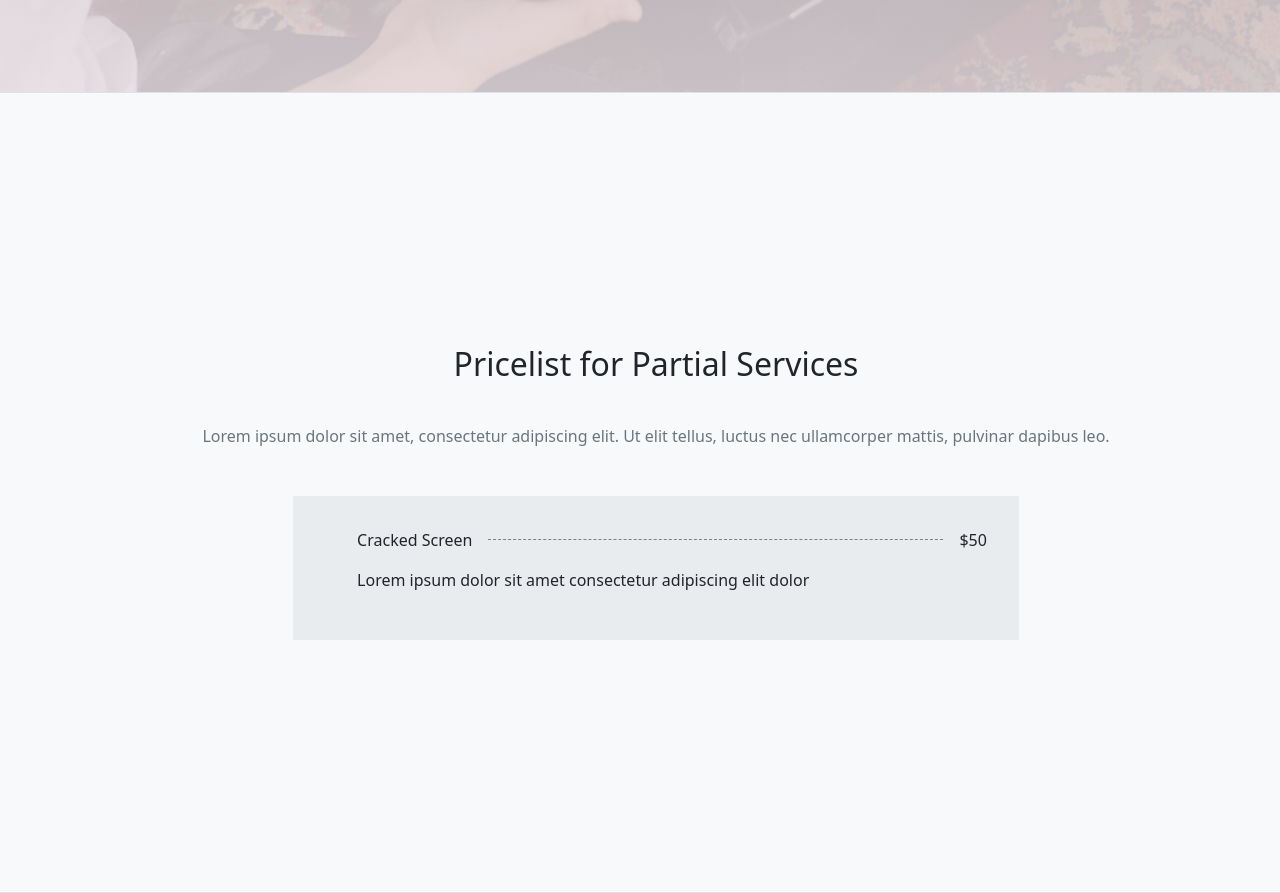
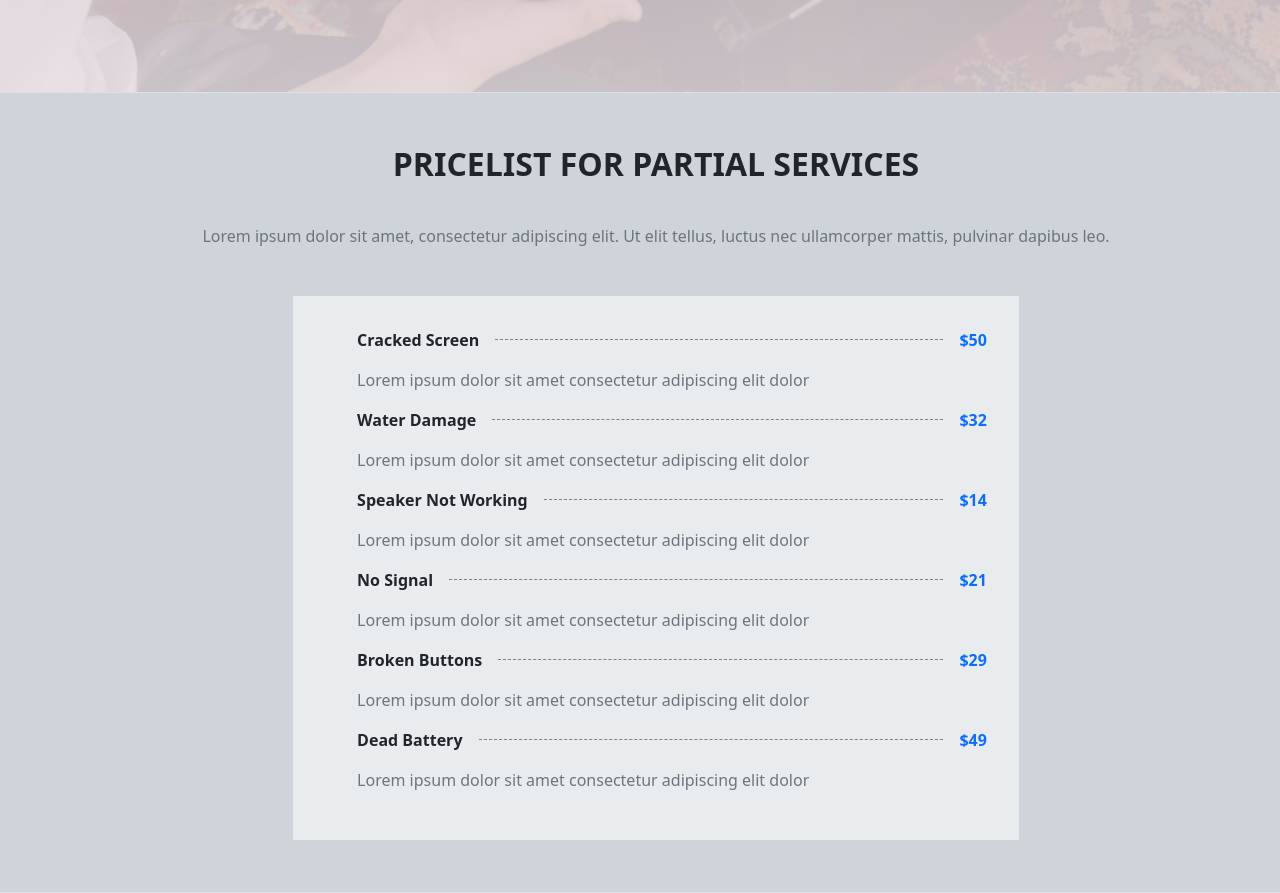
Before and after one commit to Vurnex/techrepairshop, a plain HTML site: page index.html in a window 1280 px wide. Shown: the part 3251-4144 px from the top of the page. Drawn offline with nearby package versions, Linux system fonts and the light colour scheme.

Commit message:
Adjust pricing section prices and styles
Also updated README.

```diff
--- a/css/styles.scss
+++ b/css/styles.scss
@@ -6,6 +6,7 @@ html {
     --color-secondary: #6c757d;
 
     --color-about-bg: #e9ecef;
+    --color-pricing-bg: #ced4da;
 
     --color-secondary-dark: #e1e1ff;
     --color-secondary-after: #e1e1ff;
@@ -13,6 +14,7 @@ html {
     --color-abt2-txt: #f0ffff;
 
     --color-pricing-list: #F5F4F5;
+    --color-prices: #0d6efd;
 
     --padding-sides: 1em 5em 1em 5em;
 
@@ -133,7 +135,7 @@ html {
 .abt2-first-header-cont, .serv-first-header-cont,
 .pric-first-header-cont {
 
-    h6 {
+    h6, h2 {
 
         text-transform: uppercase;
         font-weight: bold;
@@ -258,6 +260,7 @@ html {
 .pricing {
 
     justify-content: center;
+    background-color: var(--color-pricing-bg);
 
 }
 
@@ -285,6 +288,17 @@ html {
     align-items: center;
     gap: 1em;
     margin-bottom: 1em;
+
+    span {
+
+        font-weight: bold;
+
+        &:nth-child(3) {
+
+            color: var(--color-prices);
+        }
+    }
+
 }
 
 .pricing-list {
@@ -299,6 +313,10 @@ html {
     ul {
 
         list-style: none;
+
+        p {
+            color: var(--color-secondary);
+        }
     }
 }
 
--- a/index.html
+++ b/index.html
@@ -410,6 +410,106 @@
 
                   </li>
 
+                  <li>
+
+                    <div class="list-inner-container">
+
+                      <div class="list-inner-content">
+
+                        <span>Water Damage</span>
+
+                        <span class="price-list-separator"></span>
+
+                        <span>$32</span>
+
+                      </div>
+
+                    </div>
+
+                    <p>Lorem ipsum dolor sit amet consectetur adipiscing elit dolor</p>
+
+                  </li>
+
+                  <li>
+
+                    <div class="list-inner-container">
+
+                      <div class="list-inner-content">
+
+                        <span>Speaker Not Working</span>
+
+                        <span class="price-list-separator"></span>
+
+                        <span>$14</span>
+
+                      </div>
+
+                    </div>
+
+                    <p>Lorem ipsum dolor sit amet consectetur adipiscing elit dolor</p>
+
+                  </li>
+
+                  <li>
+
+                    <div class="list-inner-container">
+
+                      <div class="list-inner-content">
+
+                        <span>No Signal</span>
+
+                        <span class="price-list-separator"></span>
+
+                        <span>$21</span>
+
+                      </div>
+
+                    </div>
+
+                    <p>Lorem ipsum dolor sit amet consectetur adipiscing elit dolor</p>
+
+                  </li>
+
+                  <li>
+
+                    <div class="list-inner-container">
+
+                      <div class="list-inner-content">
+
+                        <span>Broken Buttons</span>
+
+                        <span class="price-list-separator"></span>
+
+                        <span>$29</span>
+
+                      </div>
+
+                    </div>
+
+                    <p>Lorem ipsum dolor sit amet consectetur adipiscing elit dolor</p>
+
+                  </li>
+
+                  <li>
+
+                    <div class="list-inner-container">
+
+                      <div class="list-inner-content">
+
+                        <span>Dead Battery</span>
+
+                        <span class="price-list-separator"></span>
+
+                        <span>$49</span>
+
+                      </div>
+
+                    </div>
+
+                    <p>Lorem ipsum dolor sit amet consectetur adipiscing elit dolor</p>
+
+                  </li>
+
                 </ul>
 
               </div>
```
Also changed, not shown: README.md, css/styles.css, 1 other file.
